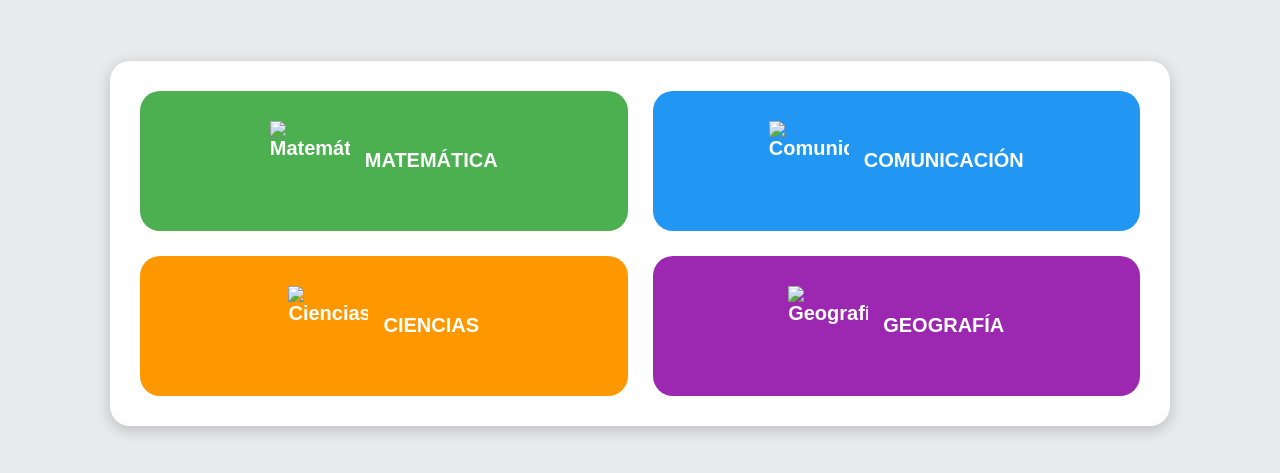
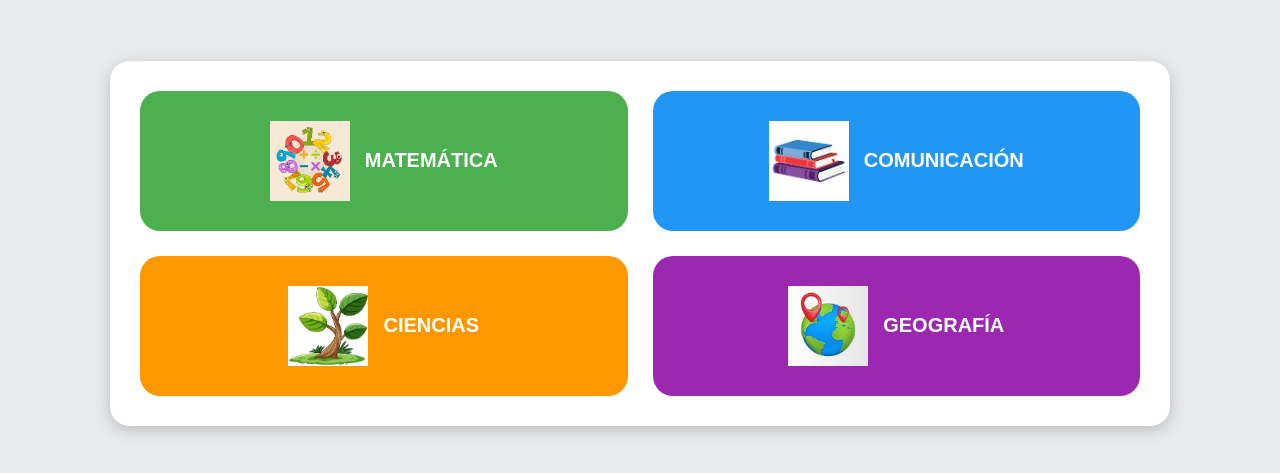
Before and after one commit to isy111/juegos-educativos, a plain HTML site: page index.html in a window 1280 px wide. Shown: the part 157-630 px from the top of the page. Drawn offline with Linux system fonts and the light colour scheme.

Commit message:
Fix image paths in index.html

```diff
--- a/index.html
+++ b/index.html
@@ -9,19 +9,19 @@
 <body>
 <div class="contenedor">
     <a href="matematica.html" class="area mate">
-        <img src="../imagenes/matematica.jpeg" alt="Matemática">
+        <img src="matematica.jpeg" alt="Matemática">
         <span>MATEMÁTICA</span>
     </a>
     <a href="comunicacion.html" class="area comu">
-        <img src="../imagenes/comunicacion.jpg" alt="Comunicación">
+        <img src="comunicacion.jpg" alt="Comunicación">
         <span>COMUNICACIÓN</span>
     </a>
     <a href="ciencias.html" class="area ciencia">
-        <img src="../imagenes/ciencias.jpeg" alt="Ciencias">
+        <img src="ciencias.jpeg" alt="Ciencias">
         <span>CIENCIAS</span>
     </a>
     <a href="geografia.html" class="area geografia">
-        <img src="../imagenes/geografia.jpeg" alt="Geografía">
+        <img src="geografia.jpeg" alt="Geografía">
         <span>GEOGRAFÍA</span>
     </a>
 </div>
```
